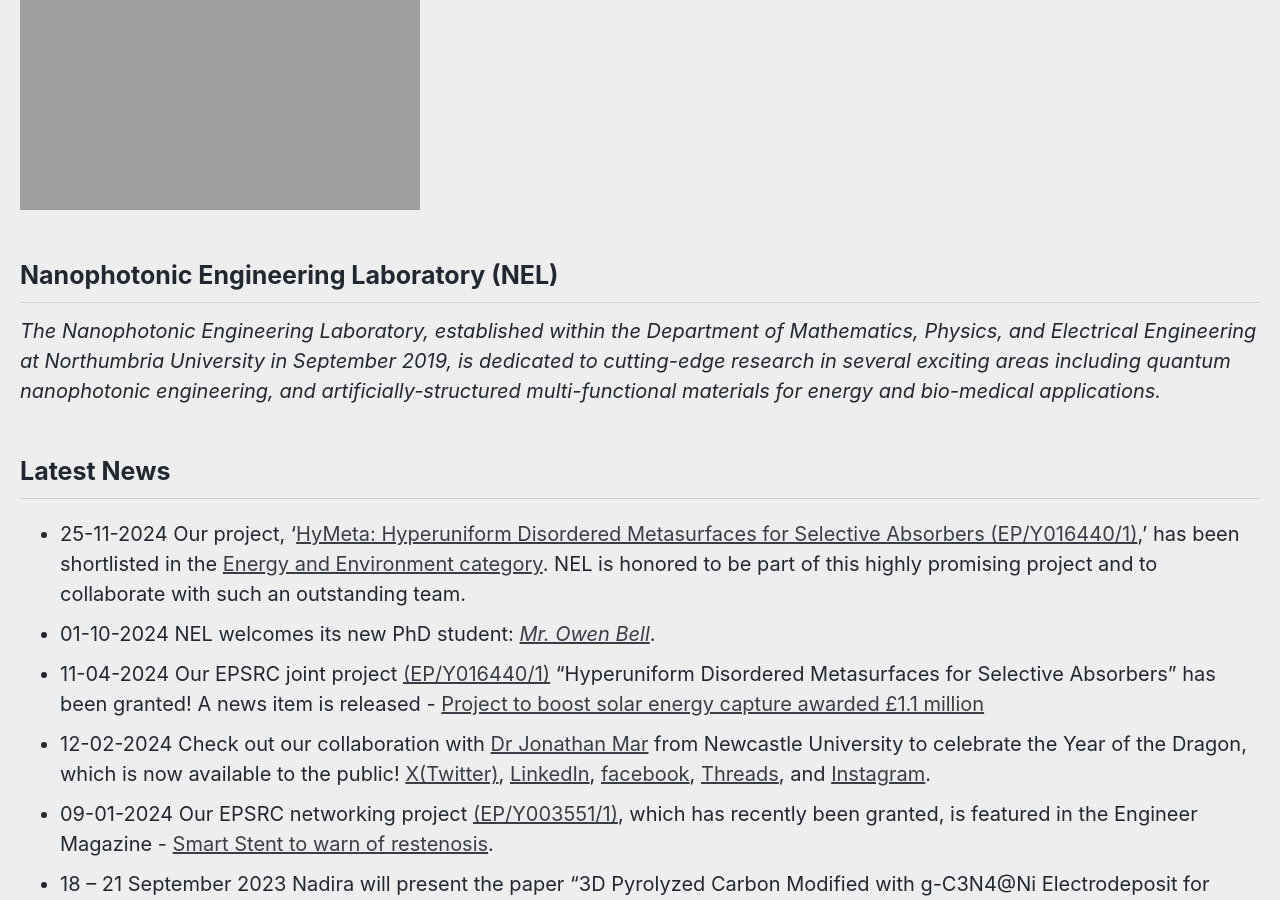
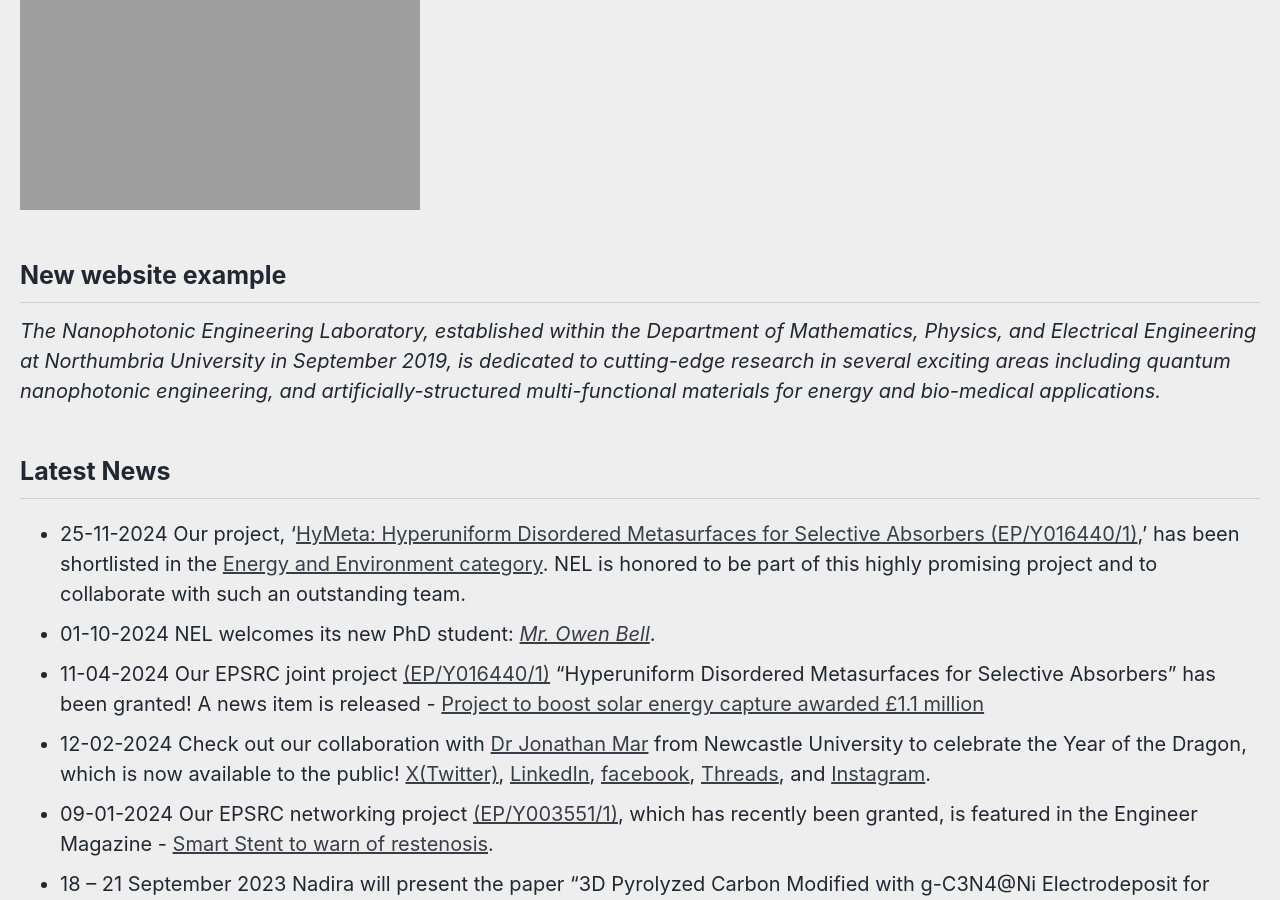
Before and after one commit to NanophotonicEngLab/H3, a Jekyll site: the page built from _pages/home.md, in a window 1280 px wide and 900 px high, scrolled down 413 px. Built offline with Jekyll 4.4.1, drawn with Linux system fonts in a browser that asks for light colours; cached includes are drawn as plain includes.

Commit message:
Update home.md

```diff
--- a/_pages/home.md
+++ b/_pages/home.md
@@ -17,7 +17,7 @@ header:
 ---
 <img src="{{ site.url }}{{ site.baseurl }}/assets/research/home-all-images-v5.png" alt="">
 
-## Nanophotonic Engineering Laboratory (NEL)
+## New website example
 *The Nanophotonic Engineering Laboratory, established within the Department of Mathematics, Physics, and Electrical Engineering at Northumbria University in September 2019, is dedicated to cutting-edge research in several exciting areas
 including quantum nanophotonic engineering, and artificially-structured multi-functional materials for energy and bio-medical applications.*
 ## Latest News
```
